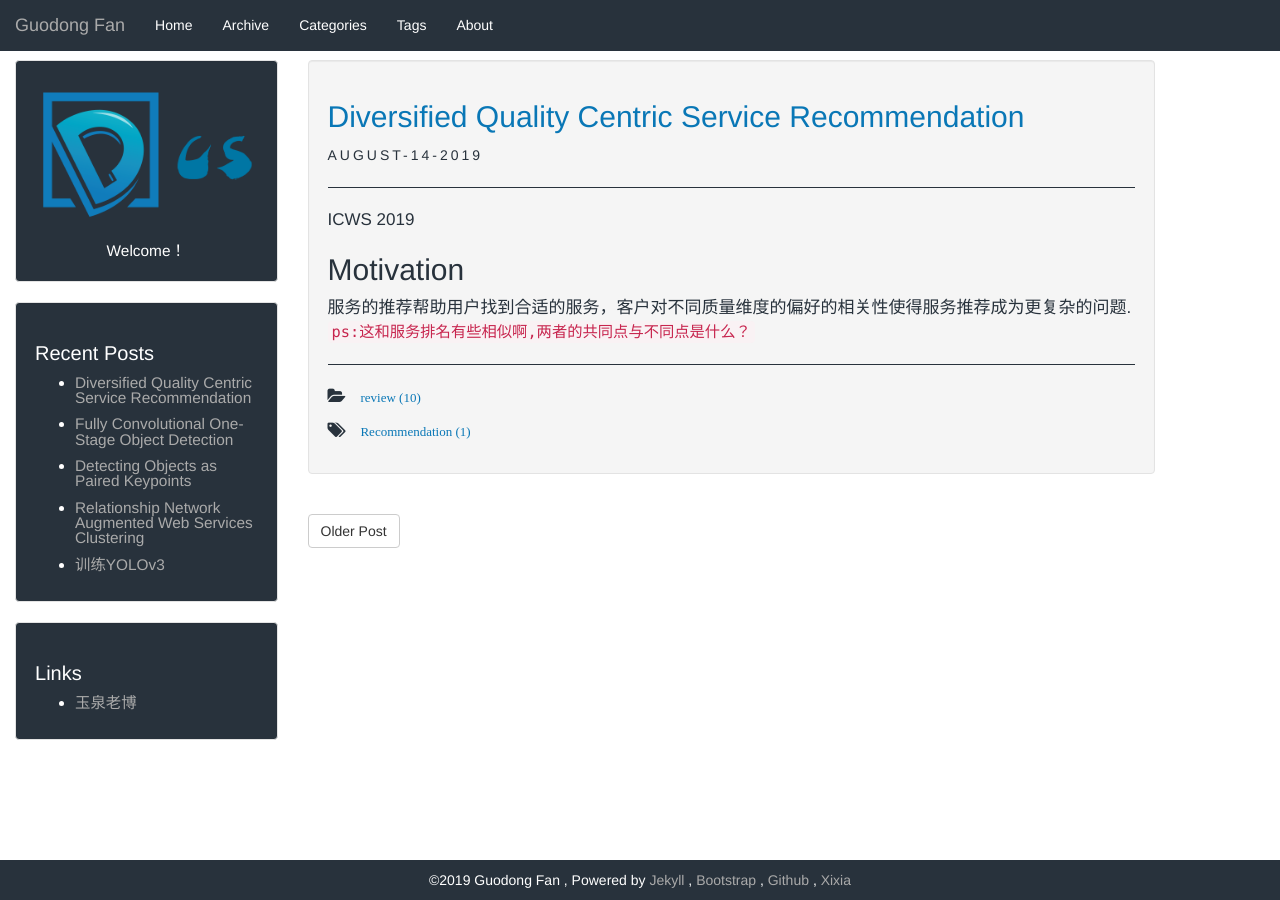
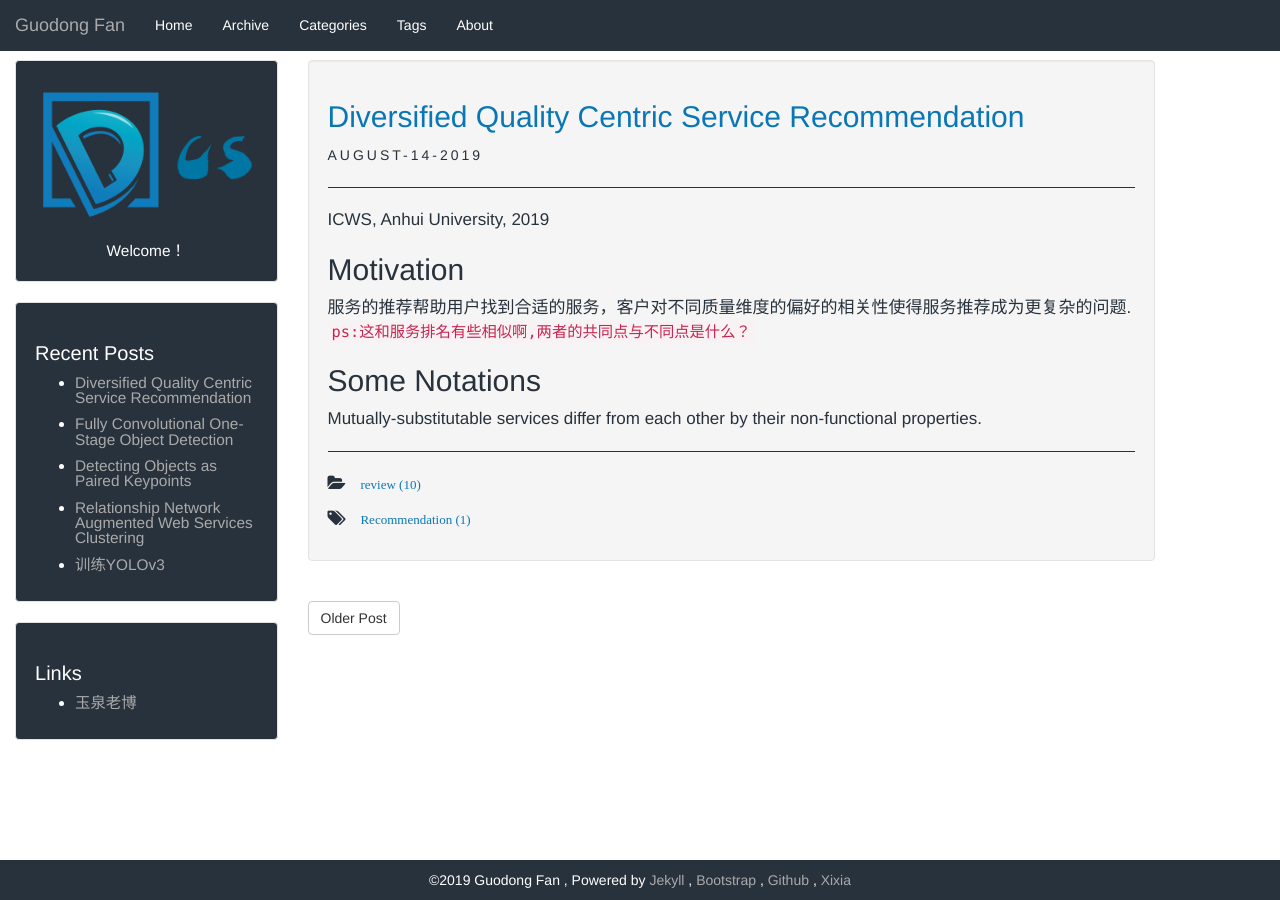
Before and after one commit to GuodongFan/GuodongFan.github.io, a Jekyll site: the page built from _posts/2019-08-14-Service-Recommendation.md, in a window 1280 px wide. Built offline with Jekyll 4.4.1, drawn with Linux system fonts in a browser that asks for light colours; our own code applies the rules of GitHub Pages for plain Markdown files.

Commit message:
Update 2019-08-14-Service-Recommendation.md

```diff
--- a/_posts/2019-08-14-Service-Recommendation.md
+++ b/_posts/2019-08-14-Service-Recommendation.md
@@ -5,8 +5,12 @@ category: review
 tag: Recommendation
 ---
 
-ICWS 2019
+ICWS, Anhui University, 2019
 
 ## Motivation
 
 服务的推荐帮助用户找到合适的服务，客户对不同质量维度的偏好的相关性使得服务推荐成为更复杂的问题. `ps:这和服务排名有些相似啊,两者的共同点与不同点是什么？`
+
+## Some Notations
+
+Mutually-substitutable services differ from each other by their non-functional properties.
```
